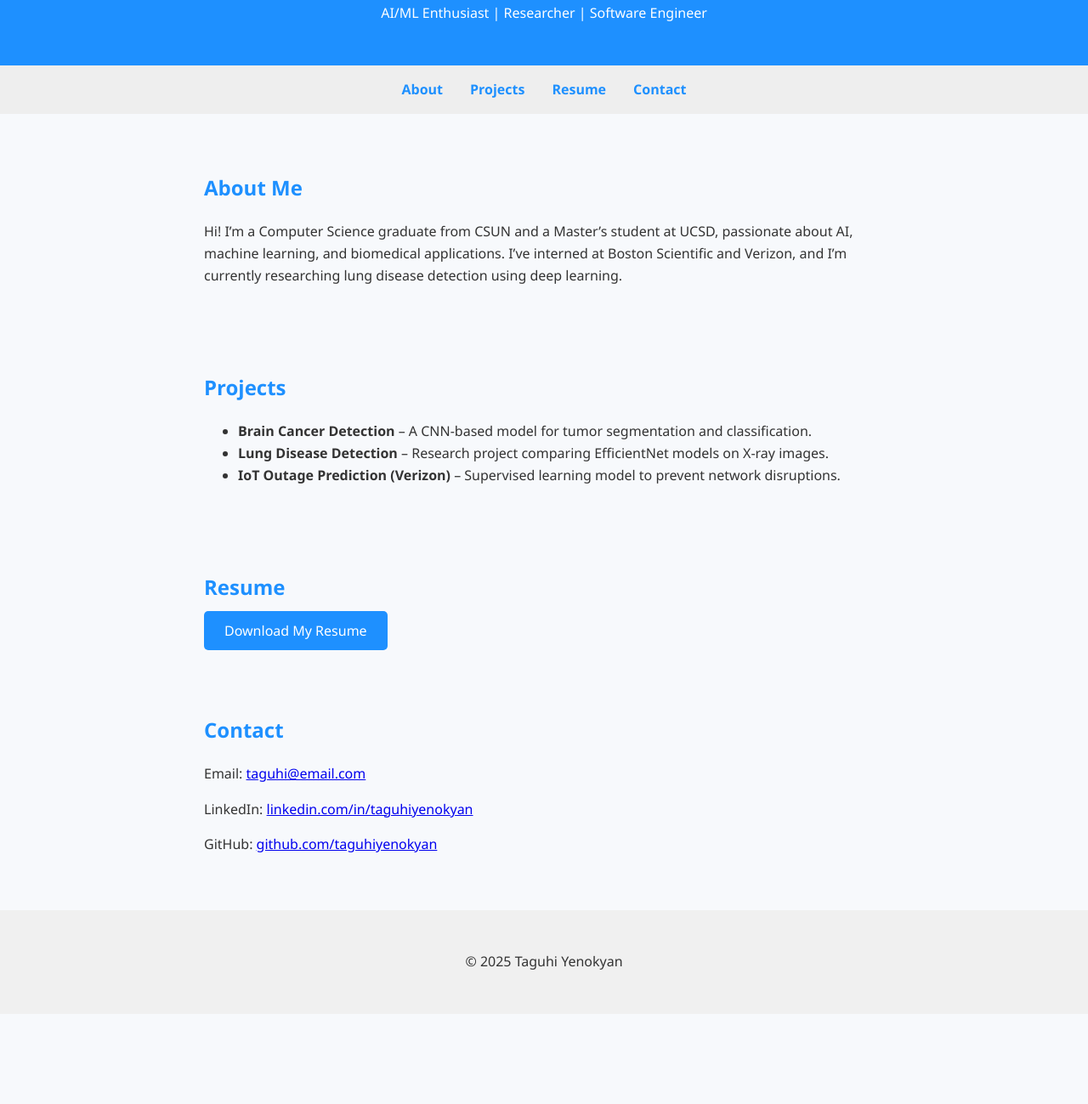
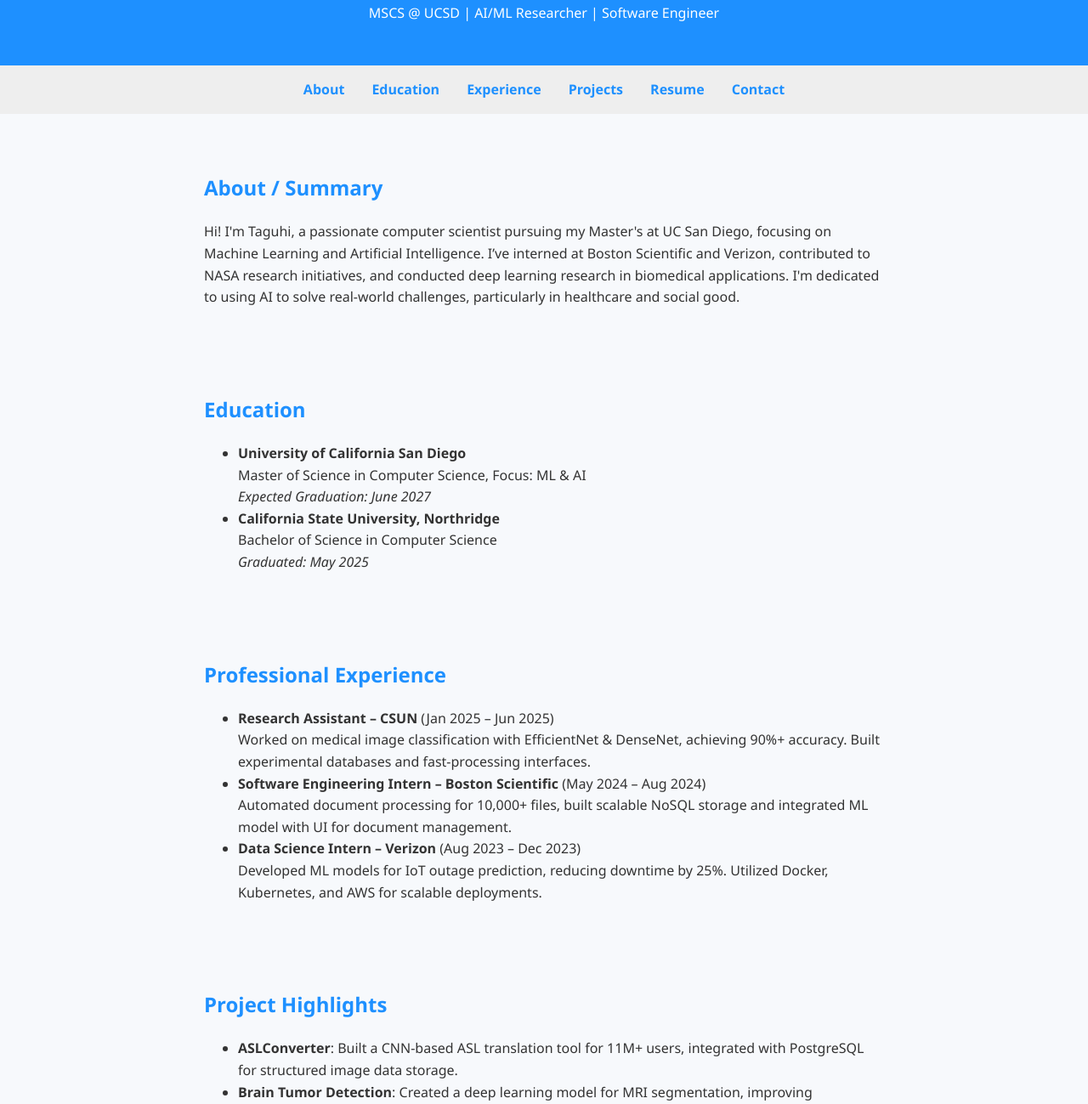
Before and after one commit to TaguhiYenok/personal-website, a plain HTML site: page index.html in a window 1280 px wide. Shown: the part 123-1422 px from the top of the page at 85% size. Before the commit the page ends 1316 px from the top, so only its background shows below. Drawn offline with Linux system fonts and the light colour scheme.

Commit message:
Finalizing layout and sections

```diff
--- a/index.html
+++ b/index.html
@@ -1,49 +1,72 @@
 <!DOCTYPE html>
 <html lang="en">
 <head>
-  <meta charset="UTF-8" />
-  <meta name="viewport" content="width=device-width, initial-scale=1.0" />
+  <meta charset="UTF-8">
+  <meta name="viewport" content="width=device-width, initial-scale=1.0">
   <title>Taguhi Yenokyan | Portfolio</title>
-  <link rel="stylesheet" href="style.css" />
+  <link rel="stylesheet" href="style.css">
 </head>
 <body>
-
   <header>
     <h1>Taguhi Yenokyan</h1>
-    <p>AI/ML Enthusiast | Researcher | Software Engineer</p>
+    <p>MSCS @ UCSD | AI/ML Researcher | Software Engineer</p>
   </header>
 
   <nav>
     <a href="#about">About</a>
+    <a href="#education">Education</a>
+    <a href="#experience">Experience</a>
     <a href="#projects">Projects</a>
     <a href="#resume">Resume</a>
     <a href="#contact">Contact</a>
   </nav>
 
   <section id="about">
-    <h2>About Me</h2>
-    <p>Hi! I’m a Computer Science graduate from CSUN and a Master’s student at UCSD, passionate about AI, machine learning, and biomedical applications. I’ve interned at Boston Scientific and Verizon, and I’m currently researching lung disease detection using deep learning.</p>
+    <h2>About / Summary</h2>
+    <p>Hi! I'm Taguhi, a passionate computer scientist pursuing my Master's at UC San Diego, focusing on Machine Learning and Artificial Intelligence. I’ve interned at Boston Scientific and Verizon, contributed to NASA research initiatives, and conducted deep learning research in biomedical applications. I'm dedicated to using AI to solve real-world challenges, particularly in healthcare and social good.</p>
+  </section>
+
+  <section id="education">
+    <h2>Education</h2>
+    <ul>
+      <li><strong>University of California San Diego</strong><br>Master of Science in Computer Science, Focus: ML & AI<br><em>Expected Graduation: June 2027</em></li>
+      <li><strong>California State University, Northridge</strong><br>Bachelor of Science in Computer Science<br><em>Graduated: May 2025</em></li>
+    </ul>
+  </section>
+
+  <section id="experience">
+    <h2>Professional Experience</h2>
+    <ul>
+      <li><strong>Research Assistant – CSUN</strong> (Jan 2025 – Jun 2025)<br>Worked on medical image classification with EfficientNet & DenseNet, achieving 90%+ accuracy. Built experimental databases and fast-processing interfaces.
+      </li>
+      <li><strong>Software Engineering Intern – Boston Scientific</strong> (May 2024 – Aug 2024)<br>Automated document processing for 10,000+ files, built scalable NoSQL storage and integrated ML model with UI for document management.
+      </li>
+      <li><strong>Data Science Intern – Verizon</strong> (Aug 2023 – Dec 2023)<br>Developed ML models for IoT outage prediction, reducing downtime by 25%. Utilized Docker, Kubernetes, and AWS for scalable deployments.
+      </li>
+    </ul>
   </section>
 
   <section id="projects">
-    <h2>Projects</h2>
+    <h2>Project Highlights</h2>
     <ul>
-      <li><strong>Brain Cancer Detection</strong> – A CNN-based model for tumor segmentation and classification.</li>
-      <li><strong>Lung Disease Detection</strong> – Research project comparing EfficientNet models on X-ray images.</li>
-      <li><strong>IoT Outage Prediction (Verizon)</strong> – Supervised learning model to prevent network disruptions.</li>
+      <li><strong>ASLConverter</strong>: Built a CNN-based ASL translation tool for 11M+ users, integrated with PostgreSQL for structured image data storage.</li>
+      <li><strong>Brain Tumor Detection</strong>: Created a deep learning model for MRI segmentation, improving classification accuracy and reliability.</li>
+      <li><strong>NASA Projects</strong>: Led LSpace NLP research (40% verification speedup), and supervised ARCS Mars Helicopter SLAM improvements (15–20% gains).</li>
+      <li><strong>Google Kaggle Competition</strong>: Led plant identification model using 7.8M image dataset with 85% accuracy and species classification.</li>
+      <li><strong>Girls Who Code Fellowship</strong>: Built healthcare-focused data visualizations to support homeless populations in CA/NY.</li>
     </ul>
   </section>
 
   <section id="resume">
     <h2>Resume</h2>
-    <a href="resume.pdf" target="_blank" class="button">Download My Resume</a>
+    <a href="resume.pdf" target="_blank" class="button">View My Resume</a>
   </section>
 
   <section id="contact">
     <h2>Contact</h2>
-    <p>Email: <a href="mailto:taguhi@email.com">taguhi@email.com</a></p>
+    <p>Email: <a href="mailto:taguhiyenokyan0@gmail.com">taguhiyenokyan0@gmail.com</a></p>
     <p>LinkedIn: <a href="https://linkedin.com/in/taguhiyenokyan" target="_blank">linkedin.com/in/taguhiyenokyan</a></p>
-    <p>GitHub: <a href="https://github.com/taguhiyenokyan" target="_blank">github.com/taguhiyenokyan</a></p>
+    <p>GitHub: <a href="https://github.com/TaguhiYenok" target="_blank">github.com/TaguhiYenok</a></p>
   </section>
 
   <footer>
```
